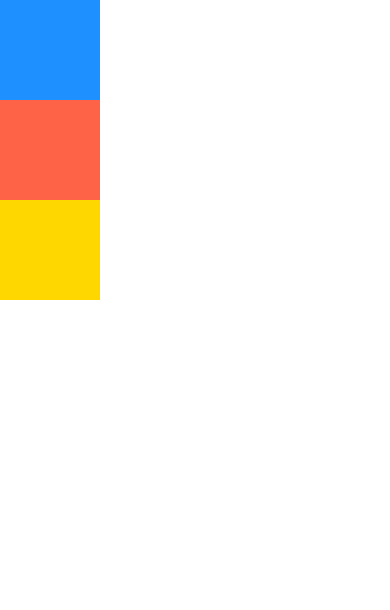
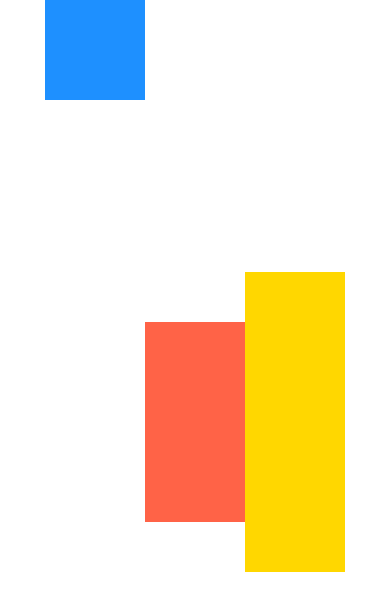
Before and after one commit to SaishJ/React-Native-Basics, a React Native app: screen / in a window 390 px wide. Shown: the top 610 px of the page. Built offline with nearby package versions, Linux system fonts and the light colour scheme.

Commit message:
:chart_with_upwards_trend: justifyContent, alignItems, alignSelf
justifyContent, alignItems, alignSelf

```diff
--- a/App.js
+++ b/App.js
@@ -6,14 +6,21 @@
       style={{
         flex: 1,
         backgroundColor: "#fff",
-        flexDirection: "column",
+        flexDirection: "row",
+        justifyContent: "center",
+        alignItems: "center",
       }}
     >
       <View
-        style={{ backgroundColor: "dodgerblue", width: 100, height: 100 }}
+        style={{
+          backgroundColor: "dodgerblue",
+          width: 100,
+          height: 100,
+          alignSelf: "flex-start",
+        }}
       />
-      <View style={{ backgroundColor: "tomato", width: 100, height: 100 }} />
-      <View style={{ backgroundColor: "gold", width: 100, height: 100 }} />
+      <View style={{ backgroundColor: "tomato", width: 100, height: 200 }} />
+      <View style={{ backgroundColor: "gold", width: 100, height: 300 }} />
     </View>
   );
 }
```
Also changed, not shown: 1 other file (tests, documents, lock files or other folders).
